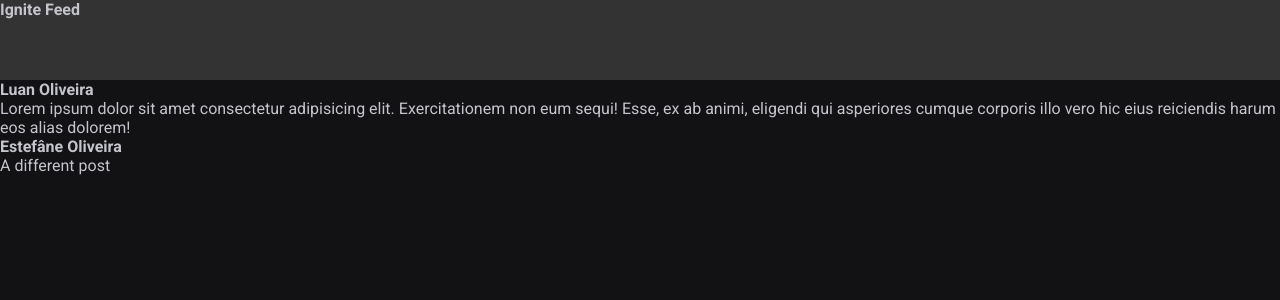
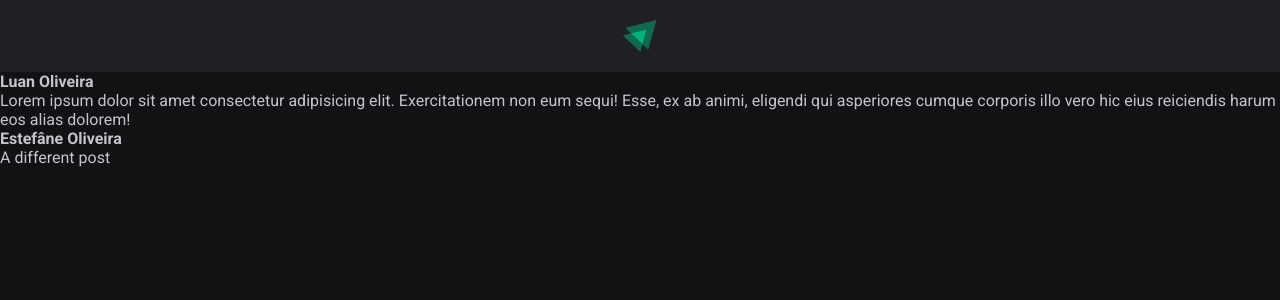
Before and after one commit to luanoliveira98/Rocketseat-Ignite-ReactJS, a React (Vite) app in the folder 01-fundamentos-reactjs/: page / in a window 1280 px wide. Shown: the top 300 px of the page. Built offline with nearby package versions, Linux system fonts and the light colour scheme.

Commit message:
feat: add image to header component

```diff
--- a/01-fundamentos-reactjs/src/components/Header.jsx
+++ b/01-fundamentos-reactjs/src/components/Header.jsx
@@ -1,9 +1,11 @@
 import styles from './Header.module.css'
+
+import igniteLogo from '../assets/ignite-logo.svg'
 
 export function Header() {
   return (
     <header className={styles.header}>
-      <strong>Ignite Feed</strong>
+      <img src={igniteLogo} alt="Logotipo do Ignite" />
     </header>
   );
 }
--- a/01-fundamentos-reactjs/src/components/Header.module.css
+++ b/01-fundamentos-reactjs/src/components/Header.module.css
@@ -1,4 +1,10 @@
 .header {
-  background-color: #333;
-  height: 80px;
+  background-color: var(--gray-800);
+  display: flex;
+  justify-content: center;
+  padding: 1.25rem 0;
 }
+
+.header img {
+  height: 2rem;
+}
```
Also changed, not shown: 01-fundamentos-reactjs/src/assets/ignite-logo.svg (added).
